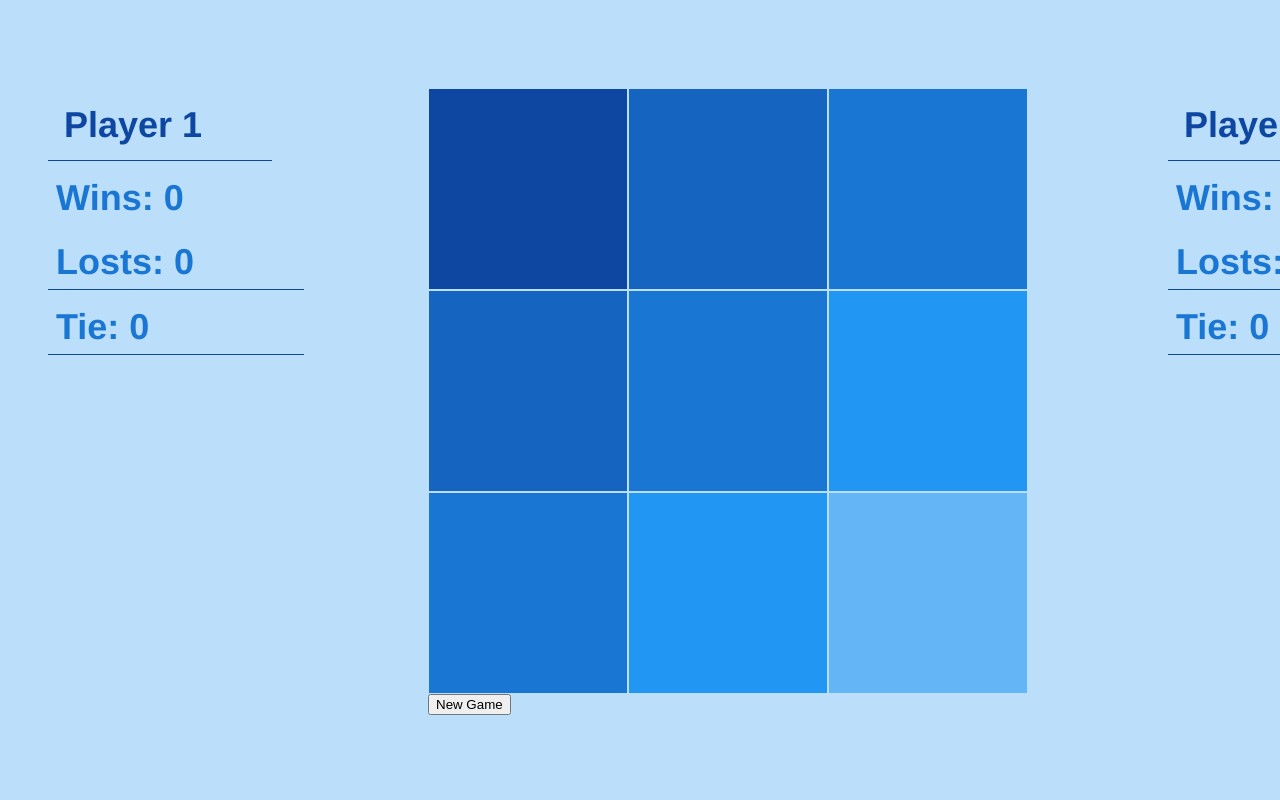
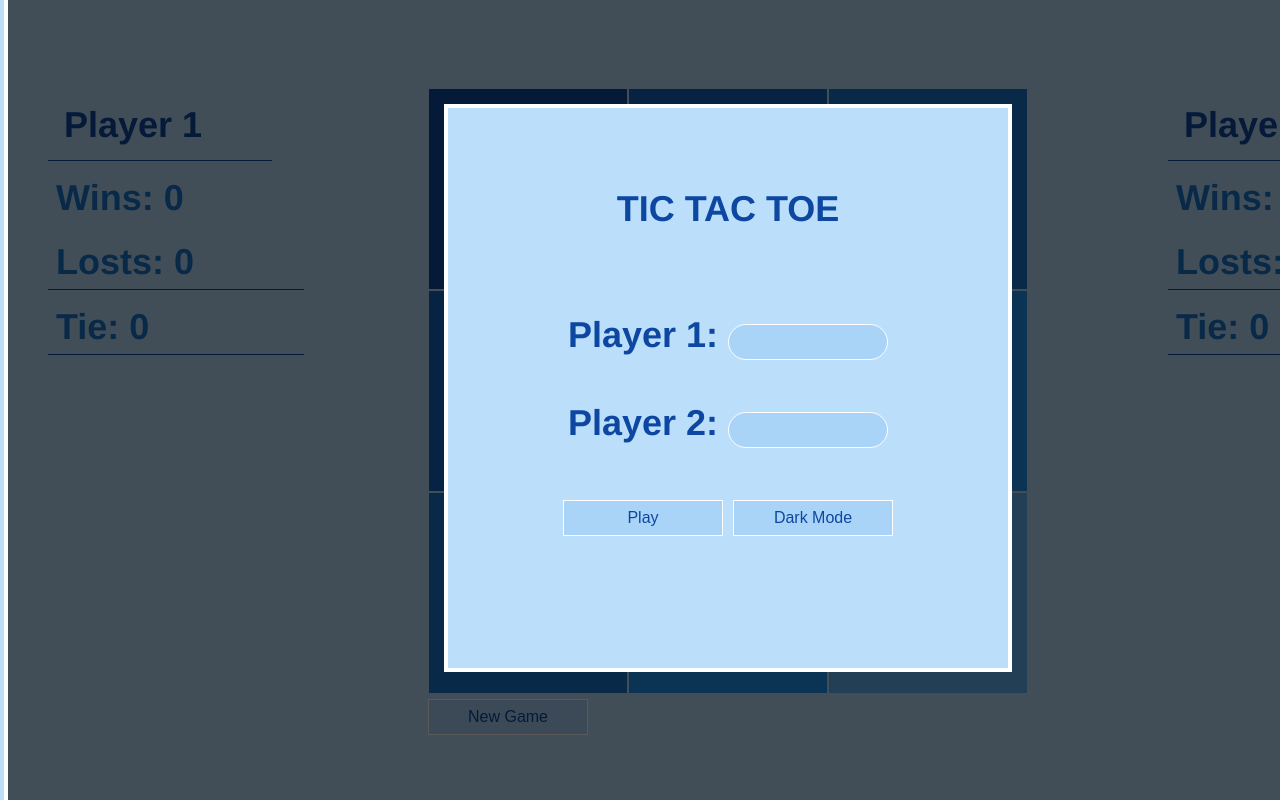
Before and after one commit to greha0/HTML_Tris, a plain HTML site: page index.html in a window 1280 px wide. Shown: the top 800 px of the page. Drawn offline with Linux system fonts and the light colour scheme; a web font is replaced by a local one.

Commit message:
Dovrebbe essere finito

```diff
--- /dev/null
+++ b/css/dark.css
@@ -0,0 +1,213 @@
+/*
+TIC TAC TOC
+Greta Maria Brugnatti
+4AII
+*/
+@import url('https://fonts.cdnfonts.com/css/bradley-hand-2');
+
+body{
+    background-color:#1D2D44;
+}
+.cont-page{
+    display: flex;
+    justify-content: center;
+    align-items:center;
+    margin: 0 auto;
+
+    width: 180dvb;
+    height: 95dvb;
+}
+
+/* Game table */
+.cont-game-table{
+    position: absolute;
+    width: 75dvb;
+    height: 75dvb;
+}
+
+.cont-table-line{
+    display: flex;
+}
+
+.cont-game-cell{
+    background-repeat: no-repeat;
+	background-position: center;
+	background-size: 80%;
+    border: 0.1dvb solid #748CAB;
+    width: 25dvb;
+    height: 25dvb;
+}
+
+/* Info table */
+
+.cont-player1{
+    position: relative;
+    right: 55dvb;
+    font-family: Helvetica, Arial, sans-serif;
+    width: 30dvb;
+    height: 100%;
+    z-index: 1;
+}
+
+.cont-player2{
+    justify-content: center;
+    position: relative;
+    left: 55dvb;
+    font-family: Helvetica, Arial, sans-serif;
+    width: 30dvb;
+    height: 100%;
+    z-index: 1;
+}
+
+.cont-player-name{
+
+    margin-top: 10dvb;
+    width: 80%;
+    border-bottom: 0.1dvb solid #748CAB;
+    padding: 2dvb;
+    font-weight: 700;
+    font-size:4.5dvb;
+    font-weight: 900;
+    color: #748CAB;
+    height: 5dvb;
+    z-index: 2;
+
+}
+
+.cont-wins{
+    width: 100%;
+
+    font-weight: 700;
+    font-size:4.5dvb;
+    padding: 1dvb;
+    color: #748CAB;
+    height: 5dvb;
+    margin-top: 1dvb;
+    z-index: 2;
+}
+
+.cont-losts{
+    width: 100%;
+    border-bottom: 0.1dvb solid #748CAB;
+    font-weight: 700;
+    margin-top: 1dvb;
+    font-size:4.5dvb;
+    color: #748CAB;
+    padding: 1dvb;
+    height: 5dvb;
+    z-index: 2;
+}
+
+.cont-tie{
+    width: 100%;
+    border-bottom: 0.1dvb solid #748CAB;
+    font-weight: 700;
+    margin-top: 1dvb;
+    font-size:4.5dvb;
+    color: #748CAB;
+    padding: 1dvb;
+    height: 5dvb;
+    z-index: 2;
+}
+
+/* Cell colors */
+
+#cell1{
+    background-color: #0d48a177;
+}
+
+#cell2{
+    background-color: #1565c075;
+}
+
+#cell3{
+    background-color: #1976d27e;
+}
+
+#cell4{
+    background-color: #1565c073;
+}
+
+#cell5{
+    background-color: #1976d277;
+}
+
+#cell6{
+    background-color: #2195f37e;
+}
+
+#cell7{
+    background-color: #1976d283;
+}
+
+#cell8{
+    background-color: #2195f381;
+}
+
+#cell9{
+    background-color: #64b4f680;
+}
+
+.modal{
+    background-color:#1D2D44;
+    position: absolute;
+    font-family:Helvetica, Arial, sans-serif;
+    color:#748CAB;
+    font-weight: bold;
+    border: 0.5dvb solid #748CAB;
+    font-size: 4.5dvb;
+    text-align: center;
+    padding: 10dvb;
+}
+
+#nomegiocatore{
+    visibility: visible;
+    width: 50dvb;
+    height: 50dvb;
+    z-index: 4;
+}
+
+#name1, #name2{
+    width: 20dvb;
+    height: 4.5dvb;
+    font-size: 2dvb;
+    border-radius: 5dvb;
+}
+
+input{
+    width: 20dvb;
+    height: 4.5dvb;
+    background-color:#aad4f7;
+    border:0.2dvb solid #748CAB;
+    margin-top: 0.6dvb;
+    font-size: 2dvb;
+    color:#3E5C76;
+}
+
+#vittory{
+    visibility: visible;
+    width: 100%;
+    height: 100%;
+    background-color: rgba(0, 0, 0, 0.651);
+    z-index: 3;
+    display:flex;
+    flex-direction: column;
+    justify-content: center;
+
+
+}
+
+.bunny{
+    width: 40dvb;
+    height: 40dvb;
+    background-image: url("../gif/bun-cute.gif");
+    background-repeat: no-repeat;
+    background-size:contain;
+    margin-top: 10dvb;
+    margin: 0 auto;
+
+}
+
+#scrittaVittoria{
+    color: #748CAB;
+}
--- a/css/style.css
+++ b/css/light.css
@@ -1,4 +1,8 @@
-
+/*
+TIC TAC TOC
+Greta Maria Brugnatti
+4AII
+*/
 @import url('https://fonts.cdnfonts.com/css/bradley-hand-2');
 
 body{
@@ -145,19 +149,65 @@ body{
 }
 
 .modal{
-    width: 50dvb;
-    height: 50dvb;
-    background-color:#64b5f6;
-    position: fixed;
+    background-color:#bbdefb;
+    position: absolute;
     font-family:Helvetica, Arial, sans-serif;
     color:#0d47a1;
     font-weight: bold;
-    border: 0.5dvb solid #1565c0;
+    border: 0.5dvb solid white;
     font-size: 4.5dvb;
     text-align: center;
     padding: 10dvb;
 }
 
 #nomegiocatore{
-    visibility: hidden;
+    visibility: visible;
+    width: 50dvb;
+    height: 50dvb;
+    z-index: 4;
 }
+
+#name1, #name2{
+    width: 20dvb;
+    height: 4.5dvb;
+    font-size: 2dvb;
+    border-radius: 5dvb;
+}
+
+input{
+    width: 20dvb;
+    height: 4.5dvb;
+    background-color:#aad4f7;
+    border:0.2dvb solid white;
+    margin-top: 0.6dvb;
+    font-size: 2dvb;
+    color:#0d47a1;
+}
+
+#vittory{
+    visibility: visible;
+    width: 100%;
+    height: 100%;
+    background-color: rgba(0, 0, 0, 0.651);
+    z-index: 3;
+    display:flex;
+    flex-direction: column;
+    justify-content: center;
+
+
+}
+
+.bunny{
+    width: 40dvb;
+    height: 40dvb;
+    background-image: url("../gif/bun-cute.gif");
+    background-repeat: no-repeat;
+    background-size:contain;
+    margin-top: 10dvb;
+    margin: 0 auto;
+
+}
+
+#scrittaVittoria{
+    color: white;
+}
--- a/index.html
+++ b/index.html
@@ -1,6 +1,14 @@
+<!--
+
+    TIC TAC TOE
+    Made by Greta Maria Brugnatti
+    Class 4AII
+
+-->
+
 <html>
     <head>
-        <link rel="stylesheet" href="css/style.css">
+        <link id="theme" rel="stylesheet" href="css/light.css">
         <title> Tic-Tac-Toe</title>
     </head>
     <body>
@@ -77,15 +85,25 @@
                     Tie: 0
                 </div>
             </div>
+            <!-- End game info table -->
+            <!-- Inserimento del nome dei giocatori -->
             <div class="modal" id="nomegiocatore">
                 <form>
+                    <label> TIC TAC TOE </label> <br> <br> <br>
                     <label> Player 1:</label>
                     <input type="text" id="name1"> <br> <br>
                     <label> Player 2:</label>
                     <input type="text" id="name2"> <br> <br>
-                    <input type="button" value="Enter"  onclick = "setNomi()">
+                    <input type="button" value="Play"  onclick = "setNomi()">
+                    <input type="button" value="Dark Mode" onclick="darkMode()">
                 </form>
             </div>
+            <!-- Fine inserimento del nome dei giocatori -->
+             <!-- Schermata vittoria -->
+             <div class="modal" id="vittory" onclick = "chiudiModale('vittory')">
+                <div class="bunny"> </div>
+                <p id="scrittaVittoria"> Player wins </p>
+             </div>
         </div>
     </body>
 	<script type="text/JavaScript" src="script/script.js"> </script>
--- a/script/script.js
+++ b/script/script.js
@@ -1,4 +1,7 @@
-
+/**
+ * TIC TAC TOE
+ * @author Greta Maria Brugnatti
+ */
 var turni = 0;
 var vittPlayer1 = 0;
 var vittPlayer2 = 0;
@@ -56,6 +59,7 @@ function segnaPunto(a){
  * @param player Numero intero che indica giocatore uno o giocatore due
  * @return -1 se non ha vinto nessuno, 1 se ha vinto il giocatore 1 e 2 se ha vinto il giocatore 2, 0 pareggio
  */
+
 function isVittoria(player){
 	var i = 0;
 	if(player == 1){
@@ -65,6 +69,8 @@ function isVittoria(player){
 			if(document.getElementById("mask" + (1+(i*3))).style.backgroundImage == 'url("svg/cross.svg")' && document.getElementById("mask" + (2+(i*3))).style.backgroundImage == 'url("svg/cross.svg")' && document.getElementById("mask" + (3+(i*3))).style.backgroundImage == 'url("svg/cross.svg")'){
 				vittPlayer1++;
 				persPlayer2++;
+				turni = 0;
+				winTheme(document.getElementById("namePlayer1").innerText);
 				return 1;
 			}
 		}
@@ -75,6 +81,8 @@ function isVittoria(player){
 			if(document.getElementById("mask" + (1+i)).style.backgroundImage == 'url("svg/cross.svg")' && document.getElementById("mask" + (4+i)).style.backgroundImage == 'url("svg/cross.svg")' && document.getElementById("mask" + (7+i)).style.backgroundImage == 'url("svg/cross.svg")'){
 				vittPlayer1++;
 				persPlayer2++;
+				turni = 0;
+				winTheme(document.getElementById("namePlayer1").innerText);
 				return 1;
 			}
 		}
@@ -83,6 +91,8 @@ function isVittoria(player){
 		if(document.getElementById("mask" + 1).style.backgroundImage == 'url("svg/cross.svg")' && document.getElementById("mask" + 5).style.backgroundImage == 'url("svg/cross.svg")' && document.getElementById("mask" + 9).style.backgroundImage == 'url("svg/cross.svg")'){
 			vittPlayer1++;
 			persPlayer2++;
+			turni = 0;
+			winTheme(document.getElementById("namePlayer1").innerText);
 
 			return 1;
 		}
@@ -90,6 +100,8 @@ function isVittoria(player){
 		if(document.getElementById("mask" + 3).style.backgroundImage == 'url("svg/cross.svg")' && document.getElementById("mask" + 5).style.backgroundImage == 'url("svg/cross.svg")' && document.getElementById("mask" + 7).style.backgroundImage == 'url("svg/cross.svg")'){
 			vittPlayer1++;
 			persPlayer2++;
+			turni = 0;
+			winTheme(document.getElementById("namePlayer1").innerText);
 
 			return 1;
 		}
@@ -100,6 +112,8 @@ function isVittoria(player){
 			if(document.getElementById("mask" + (1+(i*3))).style.backgroundImage == 'url("svg/circle.svg")' && document.getElementById("mask" + (2+(i*3))).style.backgroundImage == 'url("svg/circle.svg")' && document.getElementById("mask" + (3+(i*3))).style.backgroundImage == 'url("svg/circle.svg")'){
 				vittPlayer2++;
 				persPlayer1++;
+				turni = 0;
+				winTheme(document.getElementById("namePlayer2").innerText);
 				return 2;
 			}
 		}
@@ -110,6 +124,8 @@ function isVittoria(player){
 			if(document.getElementById("mask" + (1+i)).style.backgroundImage == 'url("svg/circle.svg")' && document.getElementById("mask" + (4+i)).style.backgroundImage == 'url("svg/circle.svg")' && document.getElementById("mask" + (7+i)).style.backgroundImage == 'url("svg/circle.svg")'){
 				vittPlayer2++;
 				persPlayer1++;
+				turni = 0;
+				winTheme(document.getElementById("namePlayer2").innerText);
 				return 2;
 			}
 		}
@@ -118,12 +134,16 @@ function isVittoria(player){
 		if(document.getElementById("mask" + 1).style.backgroundImage == 'url("svg/circle.svg")' && document.getElementById("mask" + 5).style.backgroundImage == 'url("svg/circle.svg")' && document.getElementById("mask" + 9).style.backgroundImage == 'url("svg/circle.svg")'){
 			vittPlayer2++;
 			persPlayer1++;
+			turni = 0;
+			winTheme(document.getElementById("namePlayer2").innerText);
 			return 2;
 		}
 
 		if(document.getElementById("mask" + 3).style.backgroundImage == 'url("svg/circle.svg")' && document.getElementById("mask" + 5).style.backgroundImage == 'url("svg/circle.svg")' && document.getElementById("mask" + 7).style.backgroundImage == 'url("svg/circle.svg")'){
 			vittPlayer2++;
 			persPlayer1++;
+			turni = 0;
+			winTheme(document.getElementById("namePlayer2").innerText);
 			return 2;
 		}
 	}
@@ -132,6 +152,7 @@ function isVittoria(player){
 	if(turni == 9){
 		pareggio++;
 		turni = 0;
+		tieTheme();
 		return 0;
 	}
 
@@ -150,6 +171,9 @@ function stampaPunteggio(){
 	document.getElementById("tiePlayer2").innerText = "Tie: " + pareggio;
 }
 
+/**
+ * Funzione che resetta il campo di gioco
+ */
 function resettaTabellone(){
 	var i=0;
 	turni = 0;
@@ -158,21 +182,39 @@ function resettaTabellone(){
 	}
 }
 
+/**
+ * Funzione che apre la modale dato il nome dell'ID
+ * @param nome ID modale
+ */
 function apriModale(nome){
 	document.getElementById(nome).style.visibility = "visible";
+	document.getElementById("vittory").style.visibility="visible";
 }
 
+
+/**
+ * Funzione che chiude la modale dato il nome dell'ID
+ * @param nome ID modale
+ */
 function chiudiModale(nome){
 	document.getElementById(nome).style.visibility = "hidden";
+	document.getElementById("vittory").style.visibility="hidden";
 }
 
+/**
+ * Funzione che imposta i nomi dei giocatori
+ */
 function setNomi(){
-	var player1 = document.getElementById("name1").innerText;
-	var player2 = document.getElementById("name2").innerText;
+	var nome1 = document.getElementById("name1").value;
+	var nome2 = document.getElementById("name2").value;
 
-	document.getElementById("namePlayer1").innerText = document.getElementById("name1").value;
-	document.getElementById("namePlayer2").innerText = player2 = document.getElementById("name2").value;
-
+	if(nome1 == "" || nome2 ==""){
+		alert("Enter players names");
+		return;
+	}else{
+		document.getElementById("namePlayer1").innerText = nome1;
+		document.getElementById("namePlayer2").innerText = nome2;
+		/* Azzera  i punti dei giocatori */
 		vittPlayer1 = 0;
 		vittPlayer2 = 0;
 		persPlayer1 = 0;
@@ -182,8 +224,36 @@ function setNomi(){
 		stampaPunteggio();
 		resettaTabellone();
 		chiudiModale("nomegiocatore");
+		chiudiModale("vittory");
 	}
 
-function setDarkMode(){
+}
+
+/**
+ * Funzione che visualizza la schermata di vittoria
+ * @param nome Nome del giocatore che ha vinto
+ */
+
+function winTheme(nome){
+	apriModale("vittory");
+	document.getElementById("scrittaVittoria").innerText = nome + " wins";
+}
+
+/**
+ * Funzione che visualizza la schermata di pareggio
+ */
+function tieTheme(){
+	apriModale("vittory");
+	document.getElementById("scrittaVittoria").innerText = "Tie";
+}
+
+function darkMode(){
+	let theme = document.getElementById('theme');
+
+	if (theme.getAttribute('href') == 'css/light.css') {
+		theme.setAttribute('href', 'css/dark.css');
+	} else {
+		theme.setAttribute('href', 'css/light.css');
+	}
 
 }
```
Also changed, not shown: gif/bun-cute.gif (added), gif/diwali-sparkles-stars.gif (added). Lines whose indentation alone changed are shown as unchanged.
